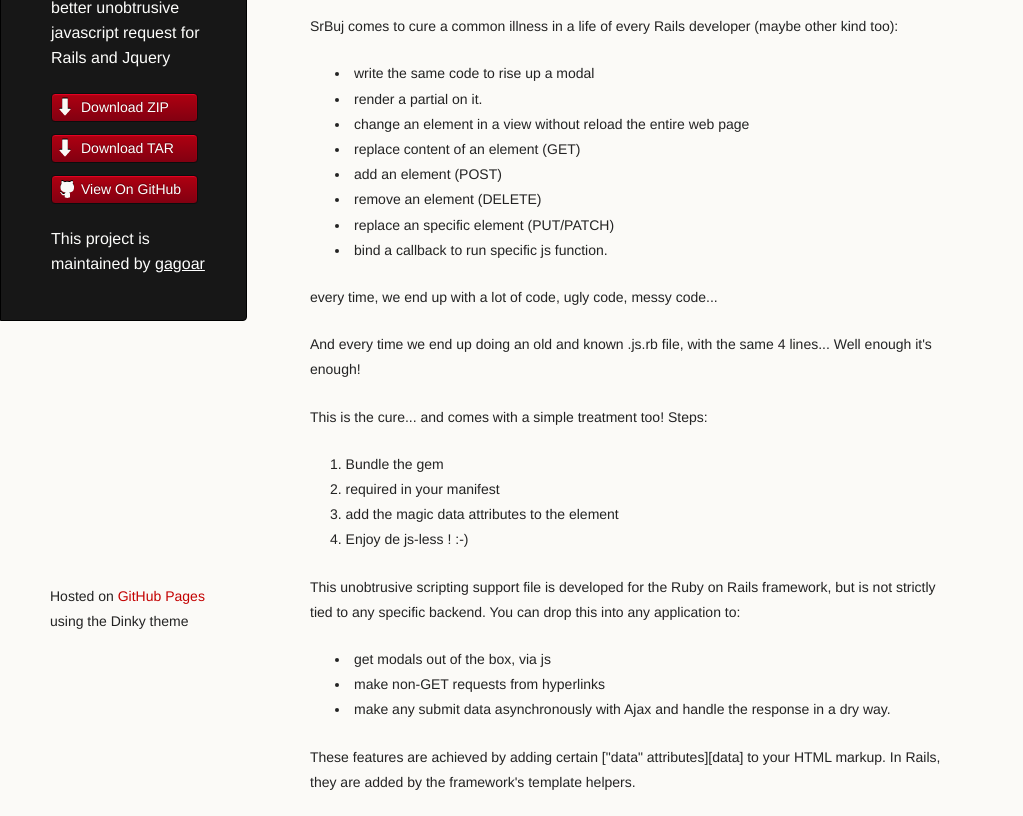
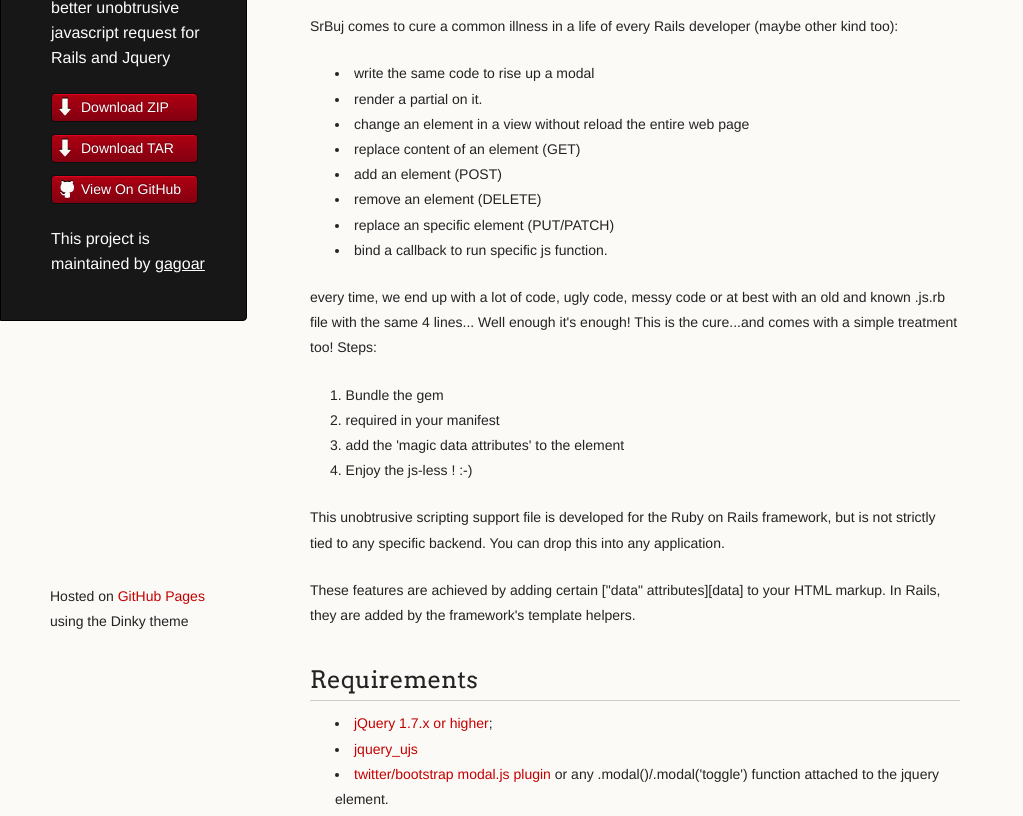
Before and after one commit to gagoar/SrBuj, a plain HTML site: page index.html in a window 1280 px wide. Shown: the part 134-950 px from the top of the page, without its empty margins (0-1023 px from the left). Drawn offline with Linux system fonts and the light colour scheme.

```diff
--- a/index.html
+++ b/index.html
@@ -45,25 +45,18 @@
 <li>remove an element (DELETE)</li>
 <li>replace an specific element (PUT/PATCH)</li>
 <li>bind a callback to run specific js function.</li>
-</ul><p>every time, we end up with a lot of code, ugly code, messy code...</p>
-
-<p>And every time we end up doing an old and known .js.rb file, with the same 4 lines... Well enough it's enough!</p>
-
-<p>This is the cure...  and comes with a simple treatment too!
+</ul><p>every time, we end up with a lot of code, ugly code, messy code or at best with an old and known .js.rb file with the same 4 lines... Well enough it's enough!
+This is the cure...and comes with a simple treatment too!
 Steps:</p>
 
 <ol>
 <li>Bundle the gem</li>
 <li>required in your manifest</li>
-<li>add the magic data attributes to the element</li>
-<li>Enjoy de js-less ! :-)</li>
-</ol><p>This unobtrusive scripting support file is developed for the Ruby on Rails framework, but is not strictly tied to any specific backend. You can drop this into any application to:</p>
+<li>add the 'magic data attributes' to the element</li>
+<li>Enjoy the js-less ! :-)</li>
+</ol><p>This unobtrusive scripting support file is developed for the Ruby on Rails framework, but is not strictly tied to any specific backend. You can drop this into any application.</p>
 
-<ul>
-<li>get modals out of the box, via js</li>
-<li>make non-GET requests from hyperlinks</li>
-<li>make any submit data asynchronously with Ajax and handle the response in a dry way.</li>
-</ul><p>These features are achieved by adding certain ["data" attributes][data] to your HTML markup. In Rails, they are added by the framework's template helpers.</p>
+<p>These features are achieved by adding certain ["data" attributes][data] to your HTML markup. In Rails, they are added by the framework's template helpers.</p>
 
 <h2>Requirements</h2>
 
@@ -117,7 +110,7 @@
 
 <p>in your view (example with a link and haml)</p>
 
-<div class="highlight"><pre> <span class="p">=</span> <span class="n">link_to</span> <span class="s1">'add Element'</span> <span class="n">elements_path</span><span class="p">,</span> <span class="ss">remote</span><span class="p">:</span> <span class="kp">true</span><span class="p">,</span> <span class="ss">data</span><span class="p">:</span> <span class="p">{</span><span class="ss">target</span><span class="p">:</span> <span class="s1">'partial-id'</span><span class="p">,</span> <span class="ss">modal</span><span class="p">:</span> <span class="kp">true</span><span class="p">}</span>
+<div class="highlight"><pre> <span class="p">=</span> <span class="n">link_to</span> <span class="s1">'add Element'</span><span class="p">,</span> <span class="n">elements_path</span><span class="p">,</span> <span class="ss">remote</span><span class="p">:</span> <span class="kp">true</span><span class="p">,</span> <span class="ss">data</span><span class="p">:</span> <span class="p">{</span><span class="ss">target</span><span class="p">:</span> <span class="s1">'partial-id'</span><span class="p">,</span> <span class="ss">modal</span><span class="p">:</span> <span class="kp">true</span><span class="p">}</span>
 
 
 <span class="nf">#partial-id</span>
```
Also changed, not shown: params.json (+1 -1 lines).
